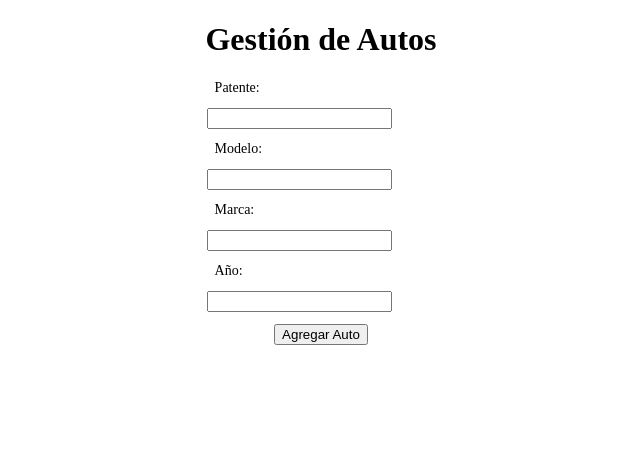
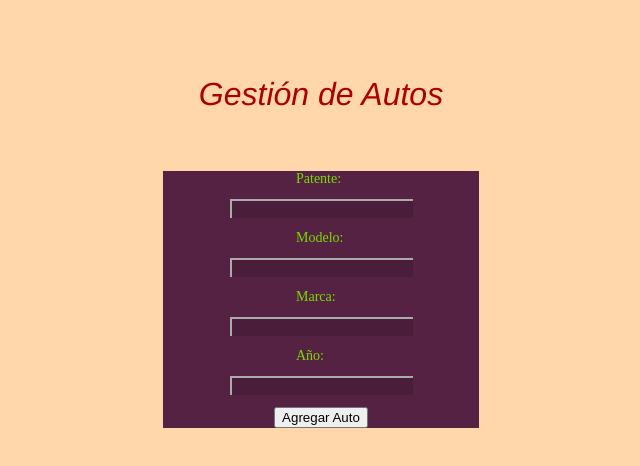
Before and after one commit to All4n-01/formulario-auto, a plain HTML site: page index.html in a window 1280 px wide. Shown: the whole page, without its empty margins (319-959 px from the left). Drawn offline with Linux system fonts and the light colour scheme.

Commit message:
coloreees

```diff
--- a/index.html
+++ b/index.html
@@ -7,8 +7,10 @@
   <link rel="stylesheet" href="style.css">
 </head>
 <body>
-  <h1>Gestión de Autos</h1>
-  <form id="autoForm" class="formulario">
+  <div class="inicio">
+    <h1>Gestión de Autos</h1>
+  </div>
+    <form id="autoForm" class="formulario">
     <label  for="patente">Patente:</label>
     <input class="texto" type="text" id="patente" required><br>
     <label  for="modelo">Modelo:</label>
--- a/style.css
+++ b/style.css
@@ -1,30 +1,53 @@
+body{
+    background: #f805;
+}
 .formulario{
-
-    width: 20%;
+    background:#524;
+    width: 25%;
     margin: auto;
-    text-align: left;
+    text-align: center;
 
 }
+.inicio{
+    background: #aaf0;
+    height: 150px;
 
+
+
+}
 .texto{
     margin: 12px 12px;
     width: initial;
 
 
+
 }
 
 label{
-    margin: 0 20px;
+    margin: 0 auto;
     font-size: 14px;
     font-weight: 400;
     width: 50px;
     display: flex;
+    color: #7d0;
 }
 
 h1{
     text-align: center;
+    padding: 55px;
+    font-family: 'Franklin Gothic Medium', 'Arial Narrow', Arial, sans-serif;
+    font-weight: 400;
+    font-style: italic;
+    color: #a00;
 }
 .agregar {
     margin: auto;
     display: flex;
+
 }
+input{
+    border-width: 2px 0 0 2px;
+    border-color: #fff;
+    background: #0002;
+    color: #7d0;
+}
```
